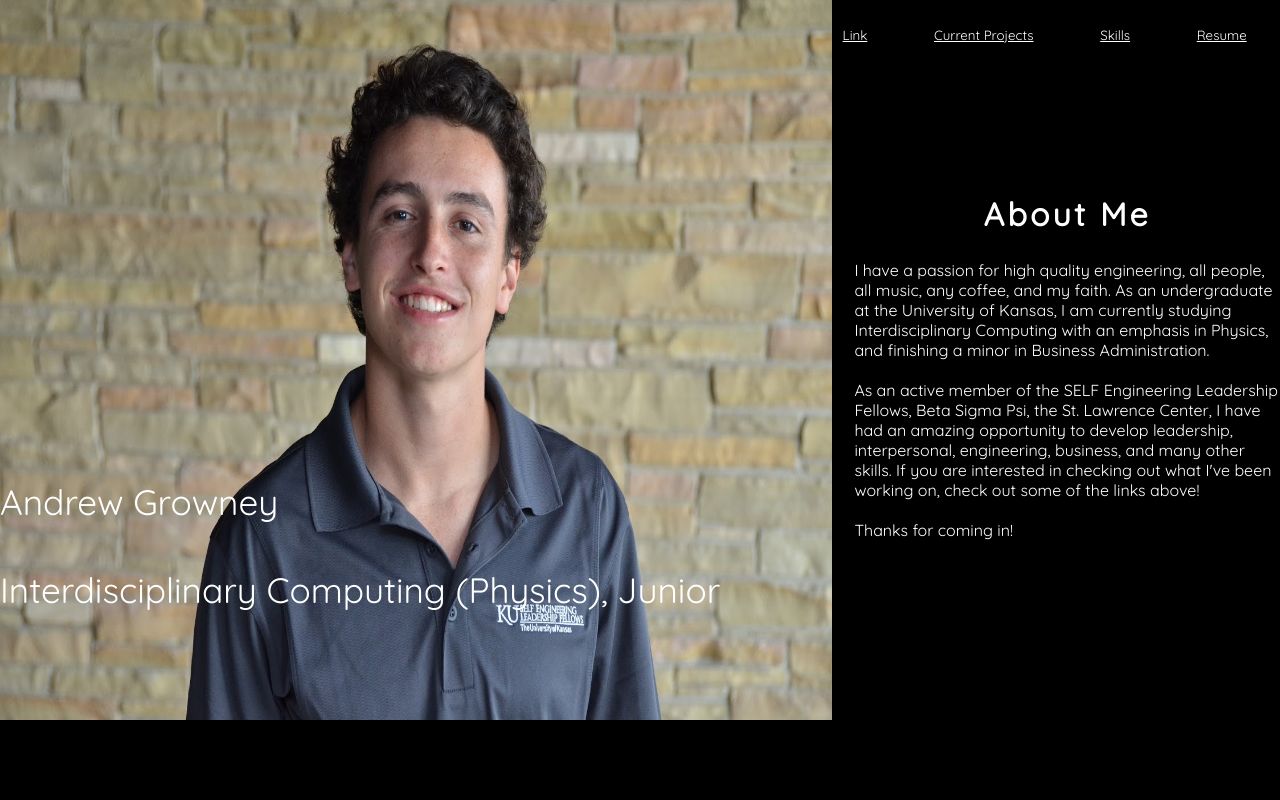
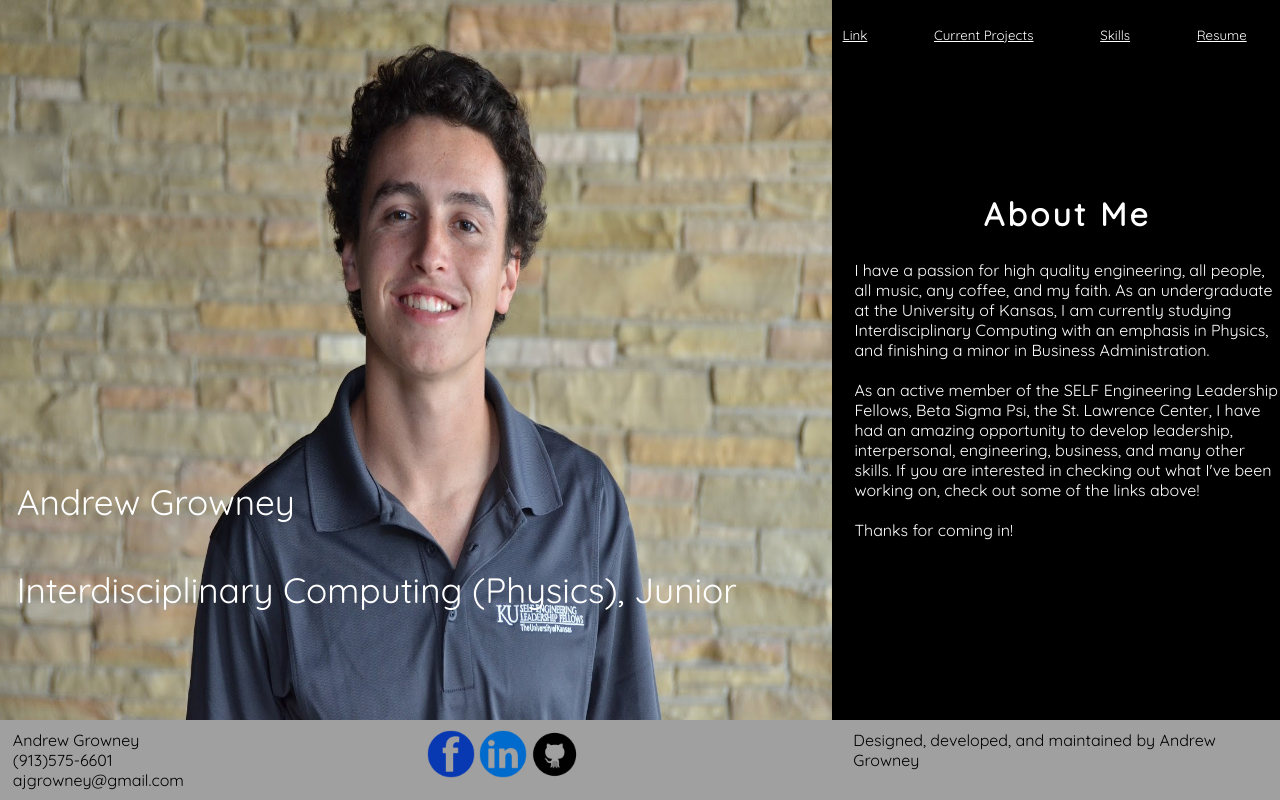
Before and after one commit to ajgrowney/ajgrowney.github.io, a plain HTML site: page index.html in a window 1280 px wide. Drawn offline with nearby package versions, Linux system fonts and the light colour scheme.

```diff
--- a/css/main_index.css
+++ b/css/main_index.css
@@ -11,7 +11,6 @@ body{
   margin-bottom: 0px;
   background-color: black;
   align-content: stretch;
-
 }
 /*-------Button Styling---------*/
 .main_buttons{
@@ -39,7 +38,9 @@ body{
 .mainBut:hover{
   color: #A8A8A8;
 }
+/*-------End of Buttons----------*/
 
+/*--------Profile Photo Style----*/
 .profile_photo{
   grid-row: 1/3;
   grid-column: 1;
@@ -59,8 +60,10 @@ body{
   color: white;
   font-size: 2.2em;
   align-content: stretch;
+  padding-left: 2%;
 }
-
+/*-------End of Profile Photo----*/
+/*-------About Info Style-------*/
 .about{
   padding-top: 1.2em;
   align-self: center;
@@ -72,8 +75,6 @@ body{
   padding-left: 5%;
 }
 
-
-
 .about h2{
   letter-spacing: 0.1em;
   font-size: 2em;
@@ -82,11 +83,35 @@ body{
 .about p{
   font-family: 'Quicksand', 'Light';
 }
+/*--------End of About---------*/
 
+.contact_info{
+  height: 5em;
+  display: grid;
+  font-family: 'Quicksand', 'Light';
+  align-content: center;
+  grid-template-columns: 1fr 1fr 1fr;
+  background-color: #A0A0A0;
+}
+.basic_contact{
+  grid-column: 1;
+  padding-left: 3%;
+}
+.social_media{
+  grid-column: 2;
+}
+.social_media img{
+  height: 3em;
+}
+.dev_info{
+  grid-column: 3;
+}
+
+/*--------Mobile Devices------*/
 @media (max-width:736px){
   .main{
     grid-template-columns: 100%;
-    grid-template-rows: 15em 10em 25em;
+    grid-template-rows: 15em 10em 30em;
   }
   .about{
     grid-row: 3;
@@ -106,5 +131,8 @@ body{
     grid-column: 1;
     font-size: 1.5em;
   }
+  .contact_info{
+    height: 7em;
+  }
 
 }
--- a/index.html
+++ b/index.html
@@ -31,7 +31,19 @@
 		</div>
 	</div>
 	<div class="contact_info">
-		Contact Info Here
+		<div class="basic_contact">
+				Andrew Growney<br>
+				(913)575-6601<br>
+				ajgrowney@gmail.com
+		</div>
+		<div class="social_media">
+			<img src="img/facebook.png">
+			<img src="img/linkedin.png">
+			<img src="img/github.png">
+		</div>
+		<div class="dev_info">
+			Designed, developed, and maintained by Andrew Growney
+		</div>
 	</div>
 </body>
 </html>
```
Also changed, not shown: img/facebook.png (added), img/github.png (added), img/linkedin.png (added).
